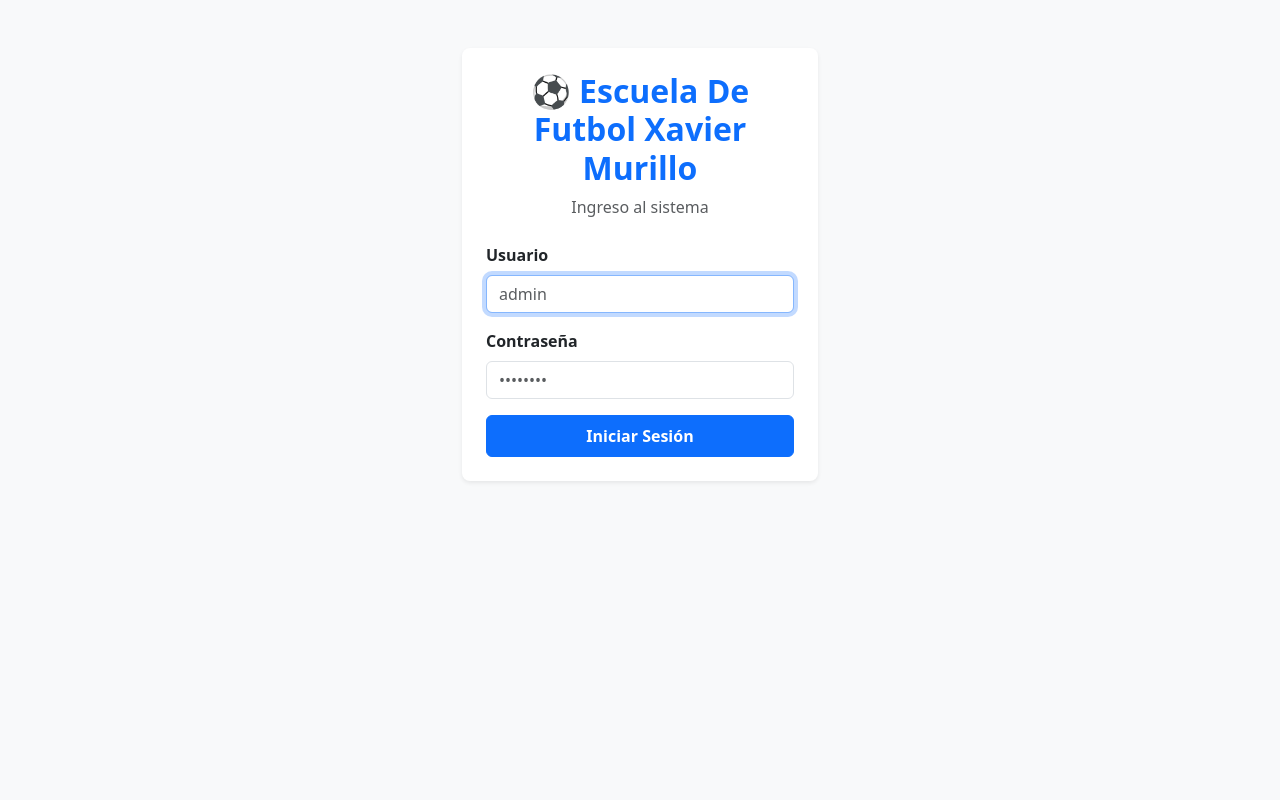
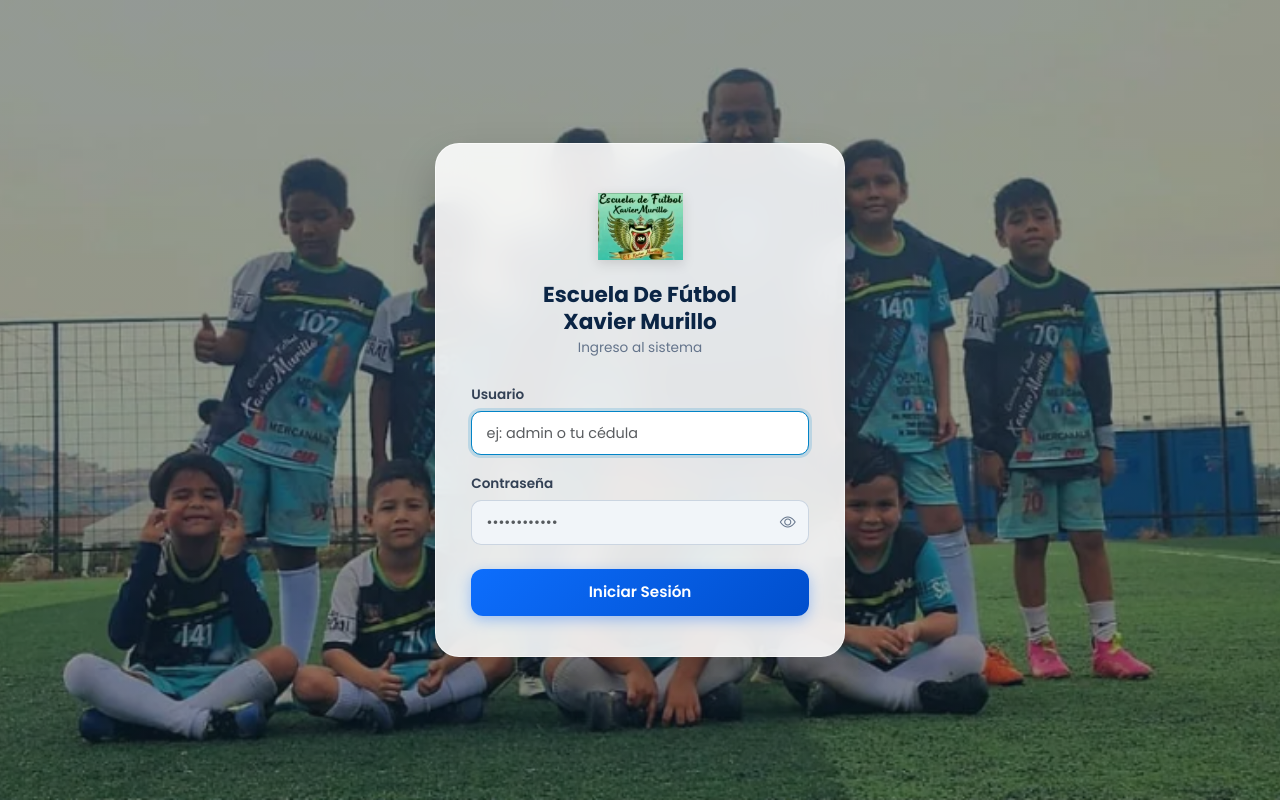
Before and after one commit to escueladefutbolxaviermurillo-cmd/escuela-futbol-xavier-murillo, a Flask app: page /auth/login in a window 1280 px wide. Run offline with Flask 3, Linux system fonts and the light colour scheme.

```diff
--- a/templates/login.html
+++ b/templates/login.html
@@ -1,34 +1,201 @@
-{% extends 'base.html' %}
+<!DOCTYPE html>
+<html lang="es">
+<head>
+    <meta charset="UTF-8">
+    <meta name="viewport" content="width=device-width, initial-scale=1.0">
+    <title>Iniciar Sesión - Escuela De Fútbol Xavier Murillo</title>
+    <!-- Bootstrap 5 CSS -->
+    <link href="https://cdn.jsdelivr.net/npm/bootstrap@5.3.0/dist/css/bootstrap.min.css" rel="stylesheet">
+    <!-- Bootstrap Icons -->
+    <link rel="stylesheet" href="https://cdn.jsdelivr.net/npm/bootstrap-icons@1.11.0/font/bootstrap-icons.css">
+    <!-- Google Fonts Poppins -->
+    <link href="https://fonts.googleapis.com/css2?family=Poppins:wght@400;500;600;700&display=swap" rel="stylesheet">
 
-{% block title %}Iniciar Sesión - Escuela De Futbol Xavier Murillo{% endblock %}
+    <style>
+        body {
+            font-family: 'Poppins', sans-serif;
+            min-height: 100vh;
+            margin: 0;
+            display: flex;
+            align-items: center;
+            justify-content: center;
+            /* Fondo con la imagen propia de la escuela */
+            background: linear-gradient(rgba(13, 27, 42, 0.4), rgba(13, 27, 42, 0.4)),
+                        url("{{ url_for('static', filename='img/fondo-login.png') }}") center/cover no-repeat fixed;
+        }
 
-{% block content %}
-<div class="row justify-content-center mt-5">
-    <div class="col-12 col-sm-8 col-md-6 col-lg-4">
-        <div class="card shadow-sm border-0 rounded-3">
-            <div class="card-body p-4">
-                <div class="text-center mb-4">
-                    <h2 class="fw-bold text-primary">⚽ Escuela De Futbol Xavier Murillo</h2>
-                    <p class="text-muted">Ingreso al sistema</p>
+        .login-card {
+            background: rgba(255, 255, 255, 0.88);
+            backdrop-filter: blur(16px);
+            -webkit-backdrop-filter: blur(16px);
+            border: 1px solid rgba(255, 255, 255, 0.6);
+            border-radius: 24px;
+            box-shadow: 0 20px 40px rgba(0, 0, 0, 0.22);
+            width: 100%;
+            max-width: 410px;
+            padding: 2.5rem 2.2rem;
+        }
+
+        .logo-img {
+            width: 85px;
+            height: 85px;
+            object-fit: contain;
+            filter: drop-shadow(0 4px 6px rgba(0, 0, 0, 0.12));
+        }
+
+        .school-title {
+            font-size: 1.35rem;
+            font-weight: 700;
+            color: #0b2545;
+            margin-top: 0.75rem;
+            margin-bottom: 0.15rem;
+            line-height: 1.25;
+        }
+
+        .school-subtitle {
+            font-size: 0.85rem;
+            color: #64748b;
+            margin-bottom: 1.5rem;
+        }
+
+        .form-label {
+            font-size: 0.85rem;
+            font-weight: 600;
+            color: #334155;
+            margin-bottom: 0.35rem;
+        }
+
+        .custom-input {
+            background-color: #f1f5f9;
+            border: 1.5px solid #cbd5e1;
+            border-radius: 10px;
+            padding: 0.65rem 0.9rem;
+            font-size: 0.9rem;
+            color: #0f172a;
+            transition: all 0.2s ease;
+        }
+
+        .custom-input:focus {
+            background-color: #ffffff;
+            border-color: #0284c7;
+            box-shadow: 0 0 0 3px rgba(2, 132, 199, 0.18);
+        }
+
+        .password-toggle-btn {
+            background-color: #f1f5f9;
+            border: 1.5px solid #cbd5e1;
+            border-left: none;
+            border-radius: 0 10px 10px 0;
+            color: #64748b;
+        }
+
+        .password-toggle-btn:hover {
+            color: #0284c7;
+        }
+
+        .btn-submit {
+            background: linear-gradient(135deg, #0d6efd, #004ecc);
+            border: none;
+            border-radius: 12px;
+            padding: 0.75rem;
+            font-weight: 600;
+            font-size: 0.95rem;
+            box-shadow: 0 4px 14px rgba(13, 110, 253, 0.35);
+            transition: transform 0.15s ease, box-shadow 0.15s ease;
+        }
+
+        .btn-submit:hover {
+            transform: translateY(-1px);
+            box-shadow: 0 6px 18px rgba(13, 110, 253, 0.45);
+        }
+
+        .btn-submit:active {
+            transform: translateY(0);
+        }
+    </style>
+</head>
+<body>
+
+<div class="container d-flex justify-content-center px-3">
+    <div class="login-card text-center">
+
+        <!-- Logo Central -->
+        <div>
+            <img src="{{ url_for('static', filename='img/logo.png') }}"
+                 alt="Logo Escuela de Fútbol Xavier Murillo"
+                 class="logo-img"
+                 onerror="this.src='https://cdn-icons-png.flaticon.com/512/861/861512.png';">
         </div>
 
-                <form action="{{ url_for('auth.login') }}" method="POST">
+        <!-- Título Institucional -->
+        <h2 class="school-title">Escuela De Fútbol<br>Xavier Murillo</h2>
+        <div class="school-subtitle">Ingreso al sistema</div>
+
+        <!-- Alertas Flash -->
+        {% with messages = get_flashed_messages(with_categories=true) %}
+            {% if messages %}
+                {% for category, message in messages %}
+                    <div class="alert alert-{{ category if category != 'error' else 'danger' }} alert-dismissible fade show text-start py-2 px-3 small rounded-3" role="alert">
+                        {{ message }}
+                        <button type="button" class="btn-close py-2" data-bs-dismiss="alert" aria-label="Close"></button>
+                    </div>
+                {% endfor %}
+            {% endif %}
+        {% endwith %}
+
+        <!-- Formulario de Acceso -->
+        <form action="{{ url_for('auth.login') }}" method="POST" class="text-start">
             <div class="mb-3">
-                        <label for="username" class="form-label fw-semibold">Usuario</label>
-                        <input type="text" class="form-control" id="username" name="username" placeholder="admin" required autofocus>
+                <label for="username" class="form-label">Usuario</label>
+                <input type="text"
+                       class="form-control custom-input"
+                       id="username"
+                       name="username"
+                       placeholder="ej: admin o tu cédula"
+                       required
+                       autofocus>
             </div>
 
-                    <div class="mb-3">
-                        <label for="password" class="form-label fw-semibold">Contraseña</label>
-                        <input type="password" class="form-control" id="password" name="password" placeholder="••••••••" required>
+            <div class="mb-4">
+                <label for="password" class="form-label">Contraseña</label>
+                <div class="input-group">
+                    <input type="password"
+                           class="form-control custom-input border-end-0"
+                           id="password"
+                           name="password"
+                           placeholder="••••••••••••"
+                           required>
+                    <button class="btn password-toggle-btn" type="button" onclick="togglePasswordVisibility()">
+                        <i class="bi bi-eye" id="toggleIcon"></i>
+                    </button>
+                </div>
             </div>
 
-                    <button type="submit" class="btn btn-primary w-100 py-2 fw-semibold">
+            <button type="submit" class="btn btn-primary btn-submit w-100 text-white">
                 Iniciar Sesión
             </button>
         </form>
     </div>
 </div>
-    </div>
-</div>
-{% endblock %}
+
+<script src="https://cdn.jsdelivr.net/npm/bootstrap@5.3.0/dist/js/bootstrap.bundle.min.js"></script>
+
+<script>
+function togglePasswordVisibility() {
+    const passwordInput = document.getElementById('password');
+    const toggleIcon = document.getElementById('toggleIcon');
+
+    if (passwordInput.type === 'password') {
+        passwordInput.type = 'text';
+        toggleIcon.classList.remove('bi-eye');
+        toggleIcon.classList.add('bi-eye-slash');
+    } else {
+        passwordInput.type = 'password';
+        toggleIcon.classList.remove('bi-eye-slash');
+        toggleIcon.classList.add('bi-eye');
+    }
+}
+</script>
+
+</body>
+</html>
```
Also changed, not shown: static/img/fondo-login.png (added), static/img/logo.png (added). Lines whose indentation alone changed are shown as unchanged.
